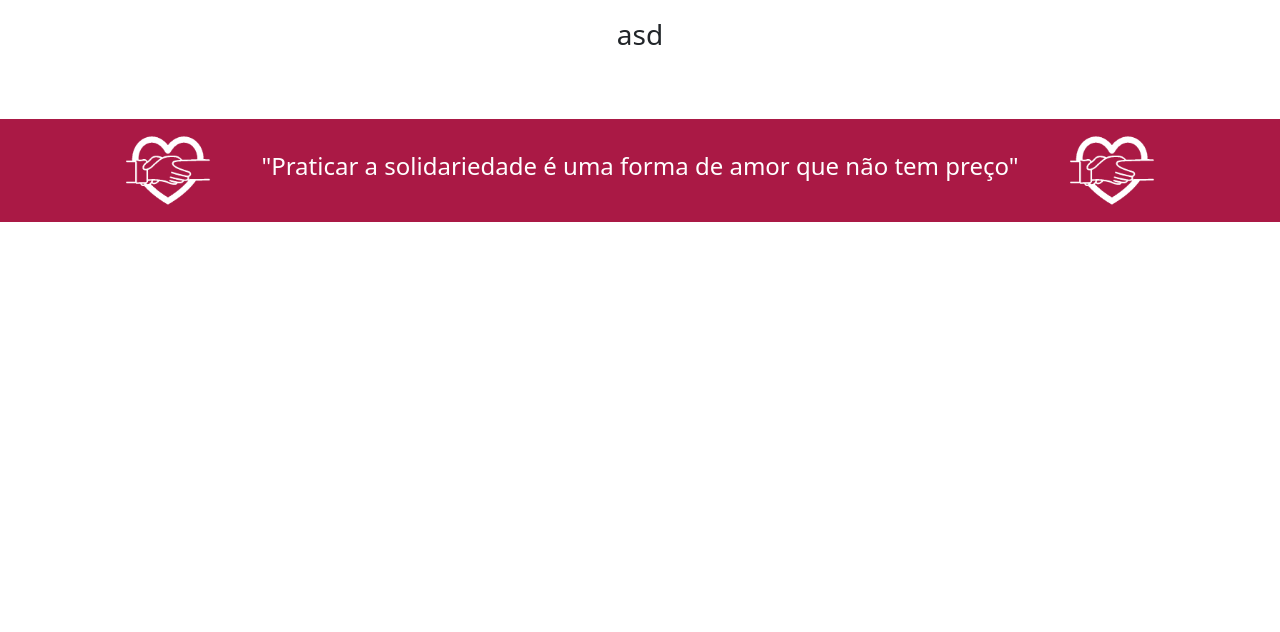
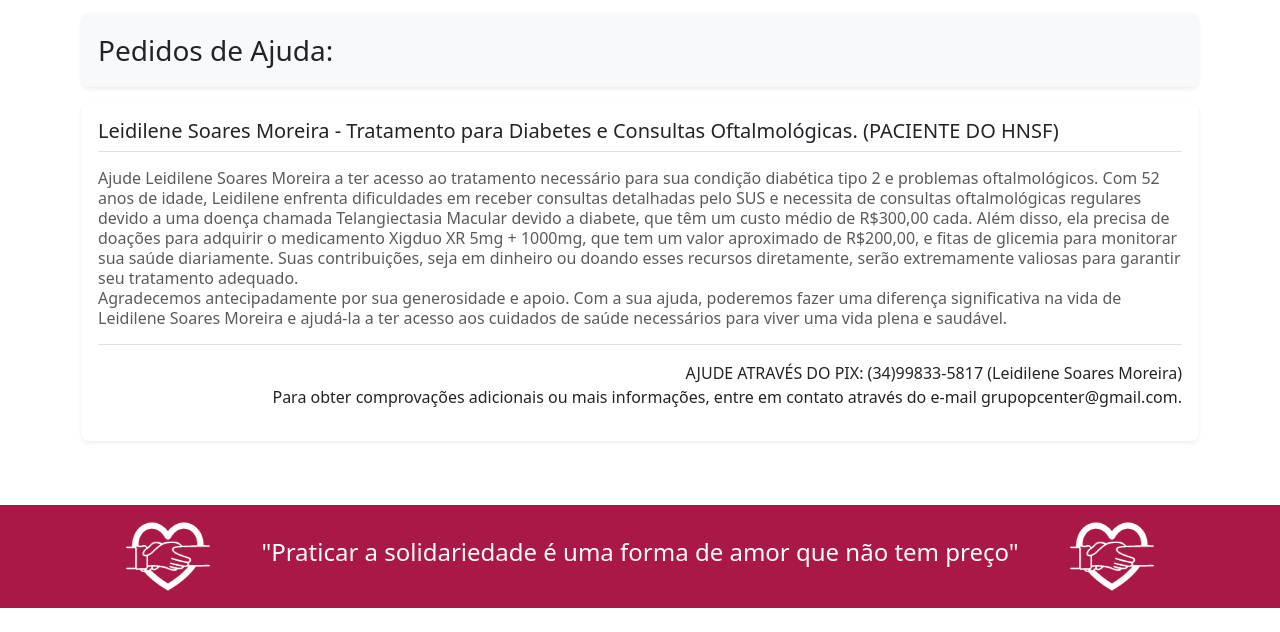
Before and after one commit to luanunipam/heroi-doador, a plain HTML site: page hnsf.html in a window 1280 px wide. Shown: the part 172-804 px from the top of the page. Drawn offline with Linux system fonts and the light colour scheme.

Commit message:
alteracao paginas

```diff
--- a/hnsf.html
+++ b/hnsf.html
@@ -53,9 +53,57 @@
         </nav>
     </header>
 
-    <div class="container py-4 text-center">
+    <div class="container py-4">
         <h2 class="fs-1 text-primary text-ajuda">HNSF - Hospital Nossa Senhora de Fátima</h2> <br>
-        <p class="text-center fs-3">asd</p>
+        <div class="d-flex align-items-center p-3 bg-light rounded shadow-sm">
+            <p class="text-center fs-3 mb-0">Pedidos de Ajuda:</p>
+        </div>
+        <div class="my-3 p-3 bg-body rounded shadow-sm">
+            <h6 class="border-bottom pb-2 mb-0 fs-5">
+                Leidilene Soares Moreira
+                - Tratamento para Diabetes e Consultas
+                Oftalmológicas. (PACIENTE DO HNSF)
+            </h6>
+            <div class="d-flex text-body-secondary pt-3">
+                <p class="pb-3 mb-0 small lh-sm border-bottom fs-6">
+                    Ajude Leidilene Soares Moreira a ter
+                    acesso ao tratamento necessário para sua
+                    condição diabética tipo 2 e problemas
+                    oftalmológicos. Com 52 anos de idade,
+                    Leidilene enfrenta dificuldades em receber
+                    consultas detalhadas pelo SUS e necessita
+                    de consultas oftalmológicas regulares
+                    devido a uma doença chamada
+                    Telangiectasia Macular devido a diabete,
+                    que têm um custo médio de R$300,00
+                    cada. Além disso, ela precisa de doações
+                    para adquirir o medicamento Xigduo XR
+                    5mg + 1000mg, que tem um valor
+                    aproximado de R$200,00, e fitas de
+                    glicemia para monitorar sua saúde
+                    diariamente. Suas contribuições, seja em
+                    dinheiro ou doando esses recursos
+                    diretamente, serão extremamente valiosas
+                    para garantir seu tratamento adequado.
+                    <br>Agradecemos antecipadamente por sua
+                    generosidade e apoio. Com a sua ajuda,
+                    poderemos fazer uma diferença
+                    significativa na vida de Leidilene Soares
+                    Moreira e ajudá-la a ter acesso aos
+                    cuidados de saúde necessários para viver
+                    uma vida plena e saudável.
+                </p>
+            </div>
+            <small class="d-block text-end mt-3 fs-6">
+                <p>AJUDE ATRAVÉS DO PIX: (34)99833-5817
+                        (Leidilene Soares Moreira)
+                        <br>Para obter comprovações adicionais ou
+                        mais informações, entre em contato
+                        através do e-mail
+                        grupopcenter@gmail.com.
+                </p>
+            </small>
+        </div>
 
     </div>
 
```
Also changed, not shown: larpadrealaor.html (+2 -2 lines).
